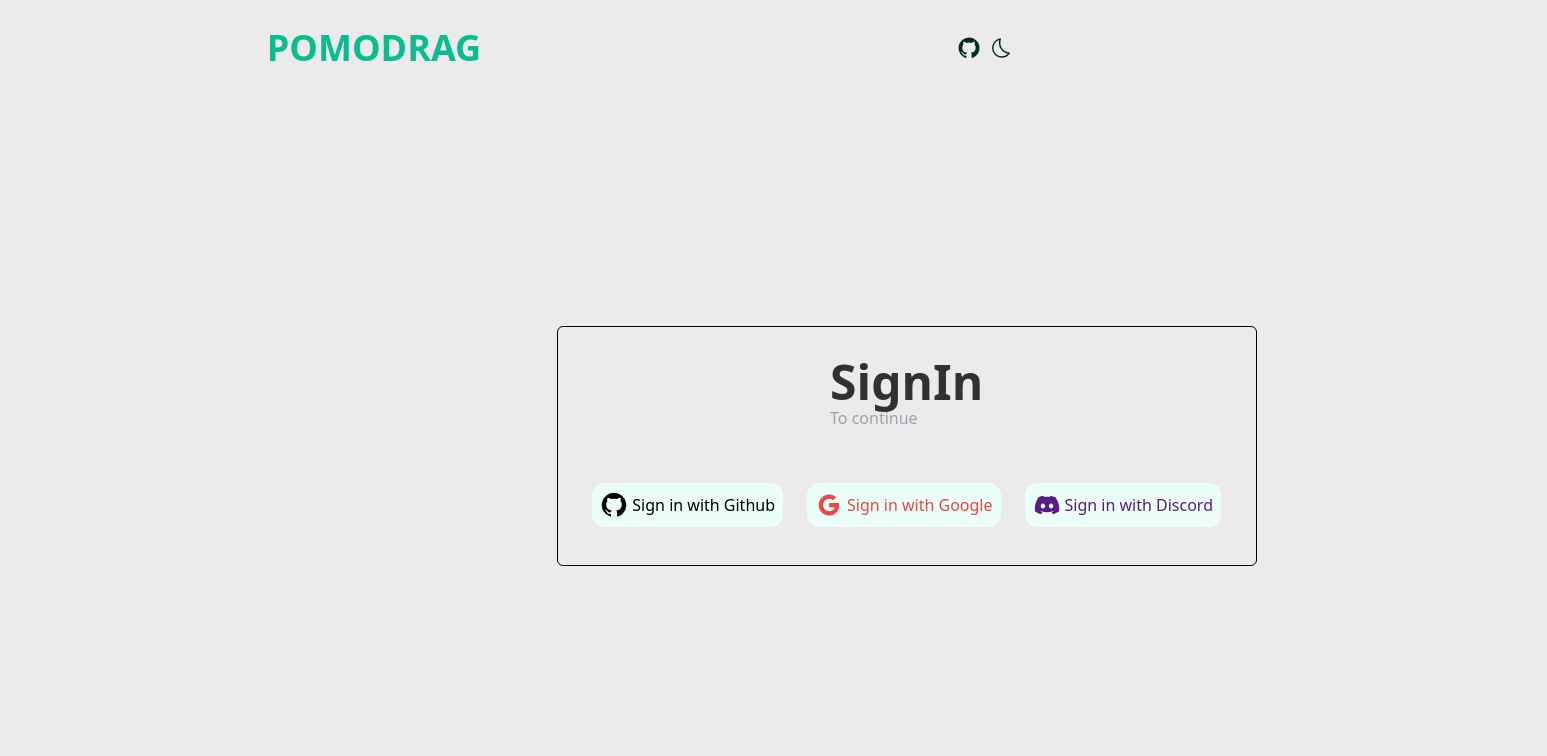
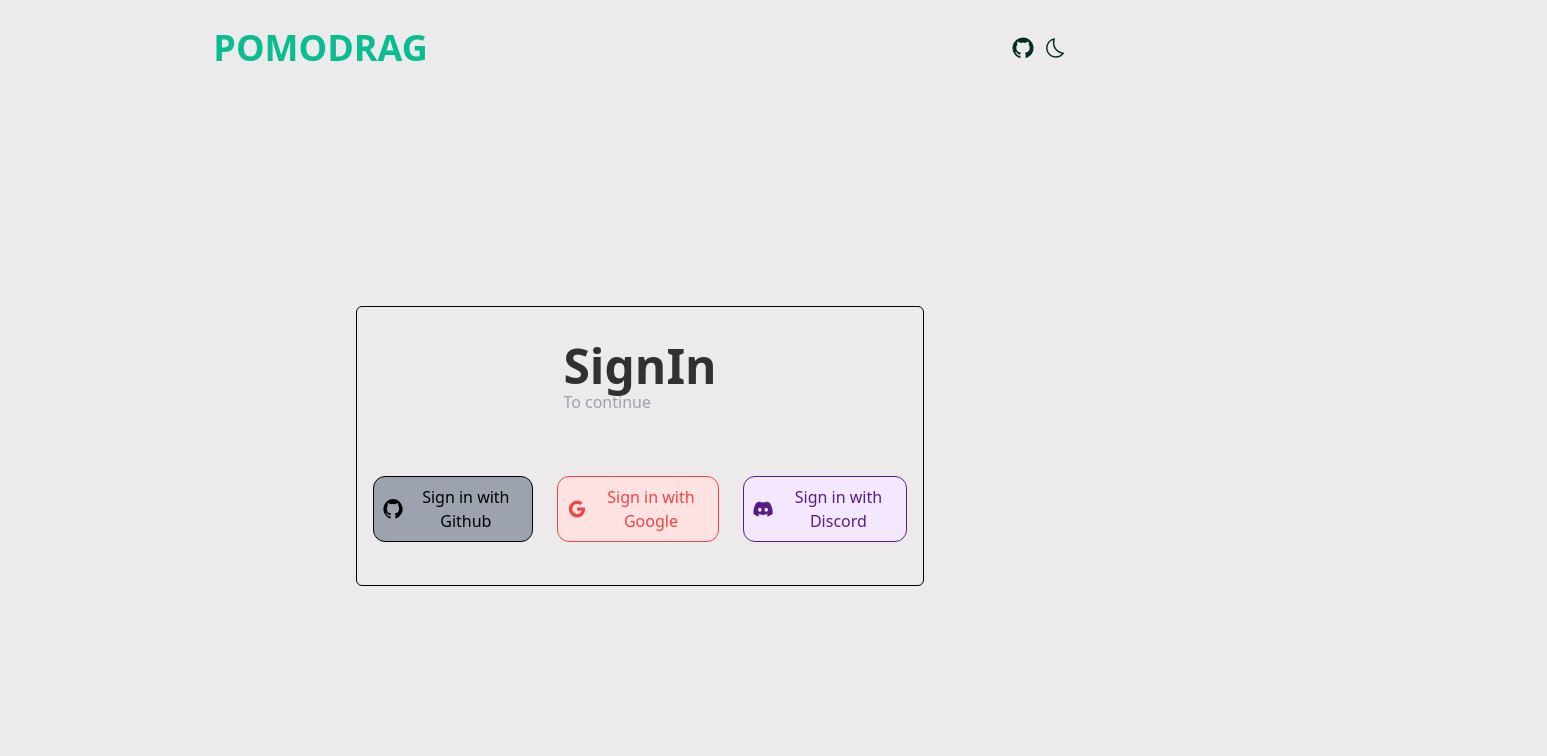
Before and after one commit to crunux/pomodrag, a Nuxt app: page /login in a window 1280 px wide. Shown: the top 756 px of the page, 1547 px wide, since content can reach past the window. Built offline with nearby package versions, Linux system fonts and the light colour scheme; no server answers.

Commit message:
chore: resover style and clean code

```diff
--- a/src/app.vue
+++ b/src/app.vue
@@ -1,6 +1,7 @@
 <script setup lang="ts">
 useHead({
   title: 'Pomodrag',
+  link: [{ rel: 'icon', type: 'image/png', href: '/favicon.png' }],
   meta: [
     {
       name: 'description',
@@ -9,6 +10,14 @@
     {
       name: 'og:title',
       content: 'Pomodrag'
+    },
+    {
+      name: 'og:site_name',
+      content: 'Pomodrag'
+    },
+    {
+      name: 'og:image:secure_url',
+      content: 'https://pomodrag.crunux.me/og-cover.png'
     },
     {
       name: 'og:description',
@@ -31,6 +40,10 @@
       content: 'summary_large_image'
     },
     {
+      name: 'twitter:site',
+      content: '@crunux0'
+    },
+    {
       name: 'twitter:title',
       content: 'Pomodrag'
     },
@@ -40,18 +53,18 @@
     },
     {
       name: 'twitter:image',
-      content: 'https://pomodrag.crunux.me/og-image.png'
+      content: 'https://pomodrag.crunux.me/og-cover.png'
     },
     {
-      name: 'twitter:url',
-      content: 'https://pomodrag.crunux.me'
+      name: 'twitter:image:secure_url',
+      content: 'https://pomodrag.crunux.me/og-cover.png'
     }
   ],
 })
 </script>
 <template>
   <div
-    class=" mx-auto flex flex-col justify-between items w-10/12 lg:w-9/12 xl:w-7/12 h-full md:h-[calc(100svh-1.25rem)]">
+    class=" mx-auto flex flex-col justify-between items w-10/12 md:w-9/12 xl:w-8/12 h-full md:h-[calc(100svh-1.25rem)]">
     <NuxtLayout>
       <NuxtPage />
     </NuxtLayout>
--- a/src/composables/useFetchChores.ts
+++ b/src/composables/useFetchChores.ts
@@ -41,9 +41,9 @@
         choresInProcess: chores.value?.filter(chore => chore.status === 'in-process') as Chore[] || [],
         choresDone: chores.value?.filter(chore => chore.status === 'done') as Chore[] || [],
         chores: [
-            { id: 1, title: 'New Chores', status: 'new', chores: chores.value?.filter(chore => chore.status === 'new') as Chore[] || [] },
-            { id: 2, title: 'In-Process Chores', status: 'in-process', chores: chores.value?.filter(chore => chore.status === 'in-process') as Chore[] || [] },
-            { id: 3, title: 'Done Chores', status: 'done', chores: chores.value?.filter(chore => chore.status === 'done') as Chore[] || [] },
+            { id: 1, title: 'Todo', status: 'new', chores: chores.value?.filter(chore => chore.status === 'new') as Chore[] || [] },
+            { id: 2, title: 'In Process', status: 'in-process', chores: chores.value?.filter(chore => chore.status === 'in-process') as Chore[] || [] },
+            { id: 3, title: 'Done', status: 'done', chores: chores.value?.filter(chore => chore.status === 'done') as Chore[] || [] },
         ] as DragDropChore[],
         error: error.value || undefined,
     }
--- a/src/layouts/default.vue
+++ b/src/layouts/default.vue
@@ -27,8 +27,7 @@
       <NuxtLink to="/login" v-show="!user" px-3 bg-mountain-400 p-4 rounded-xl color-mountain-900 hover:color-mountain-400 dark:color-white hover:bg-mountain-50 border="~ hover:mountain-400"  dark:color-black py-0.5 class="px-[3px]" :class="{'hidden': currentRoute}">
         <div i-carbon-user w-6 h-6 font-medium/>
       </NuxtLink>
-      <NuxtImg v-show="user" v-if="user?.user_metadata.avatar_url" alt="avatar" :src="user?.user_metadata.avatar_url" h-9 border="~ mountain-700 dark:mountain-400" rounded-full mr-2 @click="visibleLogout = true" />
-      <div v-show="user" v-else h-9 border="~ mountain-700 dark:mountain-400" rounded-full mr-2 @click="visibleLogout = true" ></div>
+      <NuxtImg v-show="user" v-if="user?.user_metadata.avatar_url" name="avatar" alt="avatar" :src="user?.user_metadata.avatar_url" h-9 border="~ mountain-700 dark:mountain-400" rounded-full mr-2 @click="visibleLogout = true" />
     </div>
   </nav>
   <!-- <Dialog v-model:visible="visibleLogout" modal :style="{ width: '25rem' }">
--- a/src/pages/login.vue
+++ b/src/pages/login.vue
@@ -7,16 +7,16 @@
 </script>
 
 <template>
-  <div w-screen h-screen flex justify-center items-center overflow-hidden>
-    <div h-60 class="w-[700px]" flex="~ col" border="~ black" rounded-md justify-around items-center mt-10 my-4 p-2>
+  <div flex justify-center items-center >
+    <div class="w-screen lg:w-2/3 h-[100vhw - 0.5rem] md:h-70" flex="~ col" border="~ black" rounded-md justify-around items-center mt-10 my-4 p-2>
       <div>
         <h3 text-5xl font-ubuntu font-bold>SignIn</h3>
         <p font-regular text-gray>To continue</p>
       </div>
-      <div flex justify-center items-center gap-2>
-        <ButtonPomo label="Sign in with Github" icon="i-carbon-logo-github" m-2 p-2 bg-mountain-50 color-black border-black hover:bg-black dark:bg-black dark:color-white dark:hover:bg-mountain-50 dark:hover:color-black @click="signInWithOAuth('github')"/>
-        <ButtonPomo label="Sign in with Google" icon="i-carbon-logo-google" m-2 p-2 bg-mountain-50 color-coral border-coral hover:bg-coral dark:color-white dark:bg-coral dark:hover:bg-mountain-50 dark:hover:color-coral @click="signInWithOAuth('google')"/>
-        <ButtonPomo label="Sign in with Discord" icon="i-carbon-logo-discord" m-2 p-2 bg-mountain-50 color-purple-900 border-purple-900 hover:bg-purple-900 dark:color-white dark:bg-purple-900 dark:hover:bg-mountain-50 dark:hover:color-purple-900 @click="signInWithOAuth('discord')"/>
+      <div flex="~ col md:row" justify-center items-center gap-2>
+        <ButtonPomo label="Sign in with Github" icon="i-carbon-logo-github" m-2 p-2 bg-gray color-black border="~ black" hover:bg-black dark:bg-black dark:color-white dark:hover:bg-gray dark:hover:color-black @click="signInWithOAuth('github')"/>
+        <ButtonPomo label="Sign in with Google" icon="i-carbon-logo-google" m-2 p-2 bg-red-100 color-coral border="~ coral" hover:bg-coral dark:color-white dark:bg-coral dark:hover:bg-red-100 dark:hover:color-coral @click="signInWithOAuth('google')"/>
+        <ButtonPomo label="Sign in with Discord" icon="i-carbon-logo-discord" m-2 p-2 bg-purple-100 color-purple-900 border="~ purple-900" hover:bg-purple-900 dark:color-white dark:bg-purple-900 dark:hover:bg-purple-100 dark:hover:color-purple-900 @click="signInWithOAuth('discord')"/>
       </div>
     </div>
   </div>
--- a/src/server/api/chores.put.ts
+++ b/src/server/api/chores.put.ts
@@ -4,7 +4,6 @@
 
 export default defineEventHandler(async (event) => {
     const { field, chore } = await readBody(event)
-    console.log(field);
     const user = await serverSupabaseUser(event)
     const client = await serverSupabaseClient<Database>(event)
     if (!user || !field) return
```
